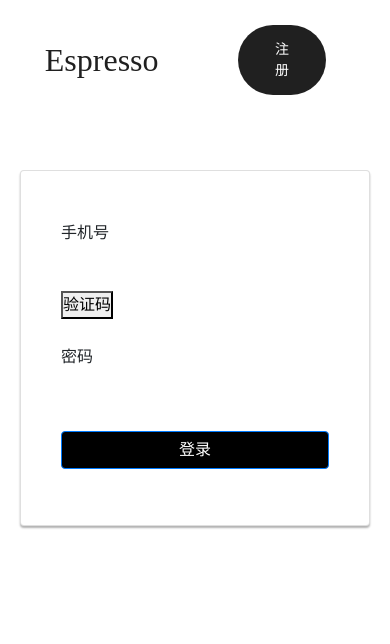
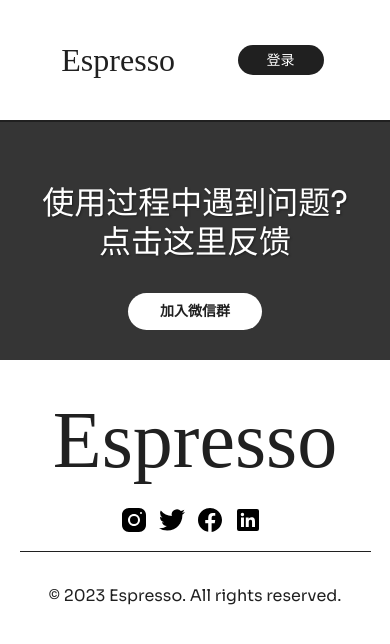
Before and after one commit to espresso-team/espresso-website, a React (Create React App) app in the folder espresso-frontend-services/espresso-web-app/: page /login in a window 390 px wide. Shown: the top 644 px of the page. Built offline with nearby package versions, Linux system fonts and the light colour scheme; a web font is replaced by a local one; what @thirdweb-dev/react, react-sweet-state would draw is missing.

Commit message:
Fixed scrollToBottom, modify the chatbox size to fit phone screen

```diff
--- a/espresso-frontend-services/espresso-web-app/src/app/Button.tsx
+++ b/espresso-frontend-services/espresso-web-app/src/app/Button.tsx
@@ -2,14 +2,15 @@
 import styled from 'styled-components'
 
 const Btn = styled.button`
-  display: inline-block;
+  display: inline;
   background-color: ${props => props.theme.text};
   color: ${props => props.theme.body};
   outline: none;
   border: none;
+  width: 120%;
 
   font-size: ${props => props.theme.fontmd};
-  padding: 0.9rem 2.3rem;
+  padding: 0.3rem 1.8rem;
   border-radius: 50px;
   cursor: pointer;
   transition: all 0.2s ease;
@@ -39,12 +40,11 @@
 
   @media (max-width: 48em) {
   font-size: ${props => props.theme.fontsm};
-
   }
 `
 
 const Button = (props: { text: string, link?: string, onclick?: () => void }) => {
-  const { text, link = '#' } = props;
+  const { text, link = '#!' } = props;
   return (
 
     <a href={link} target="_blank" rel="noreferrer" >
--- a/espresso-frontend-services/espresso-web-app/src/app/Footer.tsx
+++ b/espresso-frontend-services/espresso-web-app/src/app/Footer.tsx
@@ -136,7 +136,6 @@
 
   return (
     <Section>
-
       <Suspense fallback={<Loading />}>
         <Banner /> </Suspense>
       <Container>
--- a/espresso-frontend-services/espresso-web-app/src/app/Navbar.tsx
+++ b/espresso-frontend-services/espresso-web-app/src/app/Navbar.tsx
@@ -12,7 +12,7 @@
     display: flex;
     justify-content: space-between;
     align-items: center;
-    width: 85%;
+    width: 75%;
     height: ${props => props.theme.navHeight};
     margin: 0 auto;
 
@@ -89,6 +89,8 @@
 }
 `
 
+var console = require("console-browserify")
+
 const Navbar = () => {
     return (
         <Section>
@@ -99,7 +101,9 @@
                     <MenuItem><Link to={"/pk"} className="nav-link">PK</Link></MenuItem>
                     <MenuItem><Link to={"/chat"} className="nav-link">聊天</Link></MenuItem>
                 </Menu>
-                <Button text="注册" link="/register"/>
+                <Button text="登录" onclick={() => {
+                    console.log("登录注册")
+                }}/>
             </Navigation>
         </Section>
     )
--- a/espresso-frontend-services/espresso-web-app/src/components/chat/Chat.tsx
+++ b/espresso-frontend-services/espresso-web-app/src/components/chat/Chat.tsx
@@ -16,13 +16,24 @@
 }
 var console = require("console-browserify")
 
+
+
 export const Chat = ({ messages, isLoading, user, onSubmit, pageRef }: Props) => {
+  const scrollToDiv = useRef<HTMLDivElement>(null);
   const [state] = usePkSystemHook();
   const [message, setMessage] = useState("")
   console.log("Chat.tsx - messages", messages)
 
+  const scrollToBottom = () => {
+    setTimeout(() => {
+      if(scrollToDiv.current)
+      scrollToDiv.current.scrollIntoView({ behavior: 'smooth', block: 'nearest', inline: 'start' });
+    }, 100);
+  }
+
   useEffect(() => {
     console.log("chat messageList", state.messageList);
+    scrollToBottom()
   }, [state.messageList]);
   return(
     <div className='chat-box'>
@@ -33,7 +44,7 @@
           user={user}
           pageRef={pageRef}
         />
-        <div className='chat-box-bottom'>
+        <div className='chat-box-bottom' ref={scrollToDiv}>
           <div id='end-of-chat'></div>
         </div>
       </div>
--- a/espresso-frontend-services/espresso-web-app/src/components/chat/MessageList.tsx
+++ b/espresso-frontend-services/espresso-web-app/src/components/chat/MessageList.tsx
@@ -42,9 +42,10 @@
             <If condition={isLoading}>
                 <div className='loading-messages-container'>
                     <MDSpinner size={100} />
-                    <span className='loading-text'>Loading Messages</span>
+                    <span className='loading-text'>我马上回来~</span>
                 </div>
             </If>
+
         </>
     )
 };
--- a/espresso-frontend-services/espresso-web-app/src/components/chat/style.css
+++ b/espresso-frontend-services/espresso-web-app/src/components/chat/style.css
@@ -141,14 +141,21 @@
 .chat-box {
   font-family: 'Roboto';
   position: relative;
-  height: 588px;
+  height: 750px;
   letter-spacing: 0.5px;
   background: #e9d6d6;
   padding: 0 !important;
   box-sizing: border-box;
-  margin: 5rem;
+  margin: 0rem 3rem 5rem 5rem;
   border-color: #828080;
   border-radius: 2rem;
+}
+
+@media (max-width: 60em) {
+  .chat-box {
+    margin: 0rem 1rem 3rem 1rem;
+    height: 688px;
+  }
 }
 
 .message-input {
--- a/espresso-frontend-services/espresso-web-app/src/components/login.component.tsx
+++ b/espresso-frontend-services/espresso-web-app/src/components/login.component.tsx
@@ -1,8 +1,6 @@
 import { Component } from "react";
-import { Navigate } from "react-router-dom";
-import { Formik, Field, Form, ErrorMessage } from "formik";
-import * as Yup from "yup";
-import Button from "../app/Button";
+import Footer from "../app/Footer";
+import Cover from "./home/Cover";
 
 type Props = {};
 
@@ -17,7 +15,7 @@
 export default class Login extends Component<Props, State> {
   constructor(props: Props) {
     super(props);
-    this.handleLogin = this.handleLogin.bind(this);
+    //this.handleLogin = this.handleLogin.bind(this);
 
     this.state = {
       redirect: null,
@@ -28,89 +26,42 @@
     };
   }
 
-  componentWillUnmount() {
-    window.location.reload();
-  }
+  // componentWillUnmount() {
+  //   window.location.reload();
+  // }
 
-  validationSchema() {
-    return Yup.object().shape({
-      username: Yup.string().required("This field is required!"),
-      password: Yup.string().required("This field is required!"),
-    });
-  }
+  // validationSchema() {
+  //   return Yup.object().shape({
+  //     username: Yup.string().required("This field is required!"),
+  //     password: Yup.string().required("This field is required!"),
+  //   });
+  // }
 
-  handleLogin(formValue: { username: string; password: string }) {
-    const { username, password } = formValue;
+  // handleLogin(formValue: { username: string; password: string }) {
+  //   const { username, password } = formValue;
 
-    this.setState({
-      message: "",
-      loading: true
-    });
+  //   this.setState({
+  //     message: "",
+  //     loading: true
+  //   });
 
-  }
+  // }
 
   render() {
-    if (this.state.redirect) {
-      return <Navigate to={this.state.redirect} />
-    }
+    // if (this.state.redirect) {
+    //   return <Navigate to={this.state.redirect} />
+    // }
 
-    const { loading, message } = this.state;
+    // const { loading, message } = this.state;
 
-    const initialValues = {
-      username: "",
-      password: "",
-    };
-
+    // const initialValues = {
+    //   username: "",
+    //   password: "",
+    // };
     return (
-      <div className="col-md-12">
-        <div className="card card-container">
-          <Formik
-            initialValues={initialValues}
-            validationSchema={this.validationSchema}
-            onSubmit={this.handleLogin}
-          >
-            <Form>
-              <div className="form-group">
-                <label htmlFor="username">手机号</label>
-                <Field name="username" type="text" className="form-control" />
-                <button >验证码</button>
-                <ErrorMessage
-                  name="username"
-                  component="div"
-                  className="alert alert-danger"
-                />
-              </div>
-
-              <div className="form-group">
-                <label htmlFor="password">密码</label>
-                <Field name="password" type="password" className="form-control" />
-                <ErrorMessage
-                  name="password"
-                  component="div"
-                  className="alert alert-danger"
-                />
-              </div>
-
-              <div className="form-group">
-                <button type="submit" className="btn btn-primary btn-block" style={{backgroundColor: "black"}} disabled={loading}>
-                  {loading && (
-                    <span className="spinner-border spinner-border-sm" ></span>
-                  )}
-                  <span>登录</span>
-                </button>
-              </div>
-
-              {message && (
-                <div className="form-group">
-                  <div className="alert alert-danger" role="alert">
-                    {message}
-                  </div>
-                </div>
-              )}
-            </Form>
-          </Formik>
-        </div>
-      </div>
+      <>
+        <Footer/>
+      </>
     );
   }
 }
```
Also changed, not shown: espresso-frontend-services/espresso-web-app/src/components/login/Login.tsx (added, +101 -0 lines).
